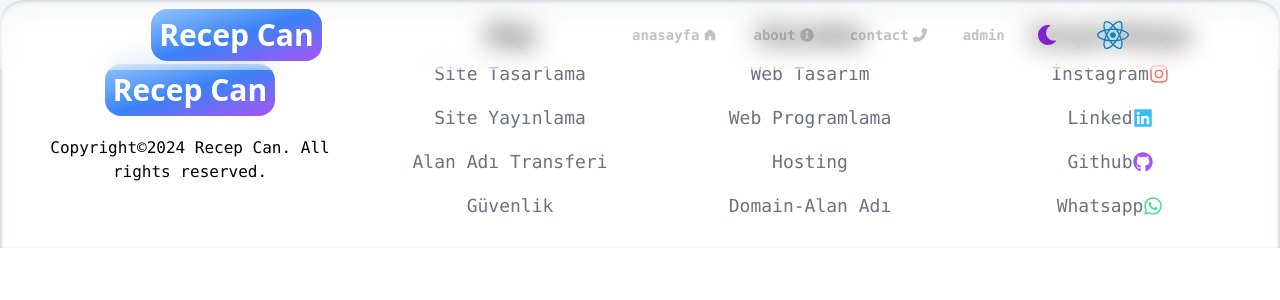
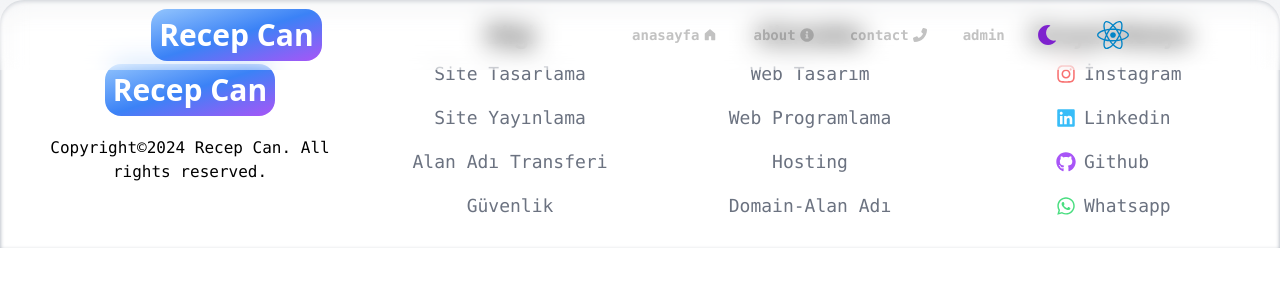
Before and after one commit to recepcan/recep-can, a React (Vite) app in the folder client/: page /Akademik in a window 1280 px wide. Shown: the top 300 px of the page. Built offline with nearby package versions, Linux system fonts and the light colour scheme; no server answers.

Commit message:
footer edit

```diff
--- a/client/src/Components/Footer.jsx
+++ b/client/src/Components/Footer.jsx
@@ -42,7 +42,7 @@ function Footer() {
       <div className='  max-lg:w-full flex-wrap flex flex-col items-center justify-center
           dark:text-white text-lg border-white'>
         <h1 className='text-2xl font-bold font-inter'>Hizmetler</h1>
-        <div className='dark:text-gray-400'>
+        <div className='dark:text-gray-400 '>
           <button className=' flex items-center justify-center  text-lg p-2   w-[300px]  text-gray-500 hover:underline dark:hover:text-white    rounded-lg  hover:scale-110 transition-all '>
             Web Tasarım
           </button>
@@ -62,18 +62,18 @@ function Footer() {
       <div className='  max-lg:w-full flex-wrap flex flex-col items-center justify-center
       dark:text-white text-lg border-white'>
         <h1 className='text-2xl font-bold font-inter'>Sosyal Medya</h1>
-        <div className='dark:text-gray-400'>
-          <button className=' flex items-center justify-center  text-lg p-2 text-gray-500 hover:underline dark:hover:text-white  w-[300px]     rounded-lg  hover:scale-110 transition-all '>
-            İnstagram <FaInstagram className='text-xl text-red-400' />
+        <div className='dark:text-gray-400 '>
+          <button className=' flex items-center justify-start pl-24 space-x-2   text-lg p-2 text-gray-500 hover:underline dark:hover:text-white  w-[300px]     rounded-lg  hover:scale-110 transition-all '>
+             <FaInstagram className='text-xl text-red-400' /> <h1>İnstagram</h1>
           </button>
-          <button className='flex items-center justify-center  text-lg p-2  w-[300px]  text-gray-500 hover:underline dark:hover:text-white    rounded-lg  hover:scale-110 transition-all'>
-            Linked <FaLinkedin className='text-xl text-sky-400' />
+          <button className='flex items-center justify-start pl-24 space-x-2   text-lg p-2  w-[300px]  text-gray-500 hover:underline dark:hover:text-white    rounded-lg  hover:scale-110 transition-all'>
+             <FaLinkedin className='text-xl text-sky-400' /><h1>Linkedin</h1>
           </button>
-          <button className='flex items-center justify-center  text-lg p-2  w-[300px] text-gray-500 hover:underline dark:hover:text-white    rounded-lg  hover:scale-110 transition-all'>
-            Github <FaGithub className='text-xl text-purple-500' />
+          <button className='flex items-center justify-start pl-24 space-x-2   text-lg p-2  w-[300px] text-gray-500 hover:underline dark:hover:text-white    rounded-lg  hover:scale-110 transition-all'>
+             <FaGithub className='text-xl text-purple-500' /><h1>Github</h1>
           </button>
-          <button className='flex items-center justify-center  text-lg p-2  w-[300px]  text-gray-500 hover:underline dark:hover:text-white    rounded-lg  hover:scale-110 transition-all'>
-            Whatsapp <FaWhatsapp className='text-xl text-green-400' />
+          <button className='flex items-center justify-start pl-24 space-x-2   text-lg p-2  w-[300px]  text-gray-500 hover:underline dark:hover:text-white    rounded-lg  hover:scale-110 transition-all'>
+             <FaWhatsapp className='text-xl text-green-400' /><h1>Whatsapp</h1>
           </button>
         </div>
 
```
